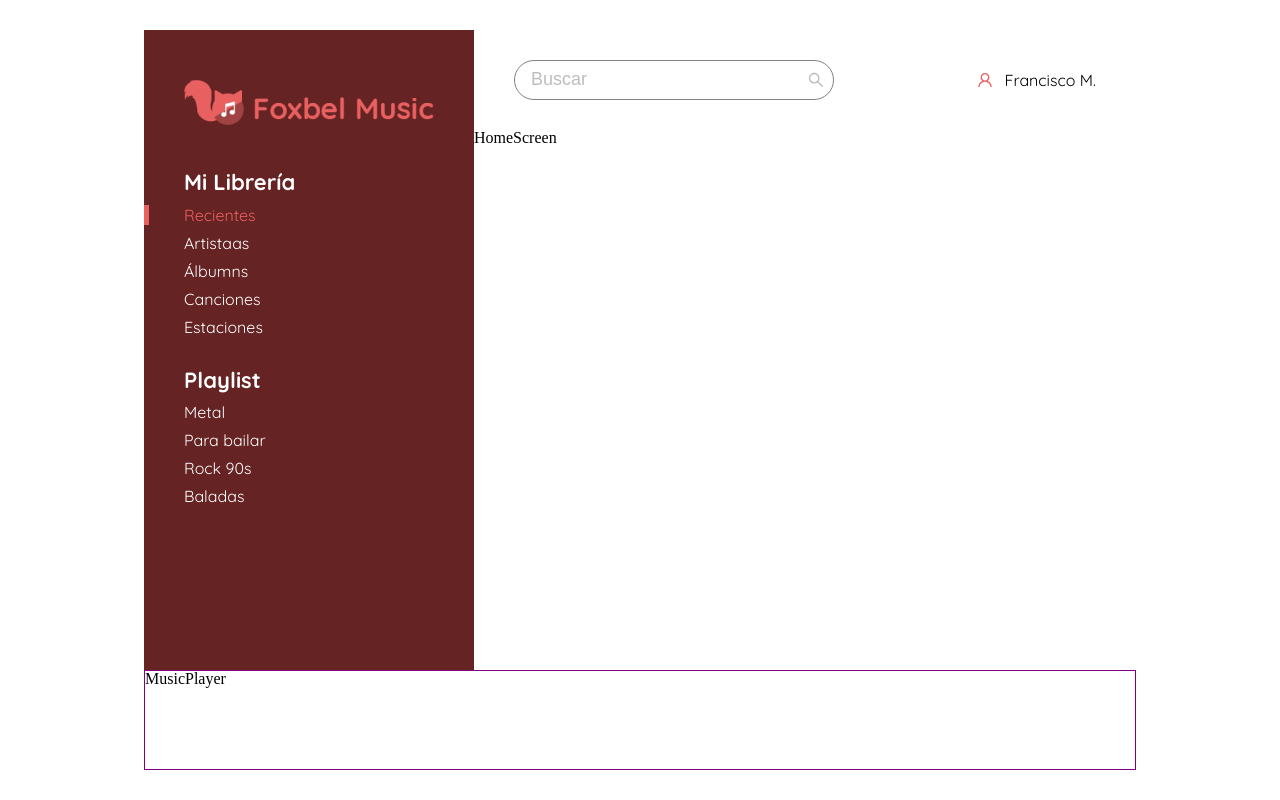
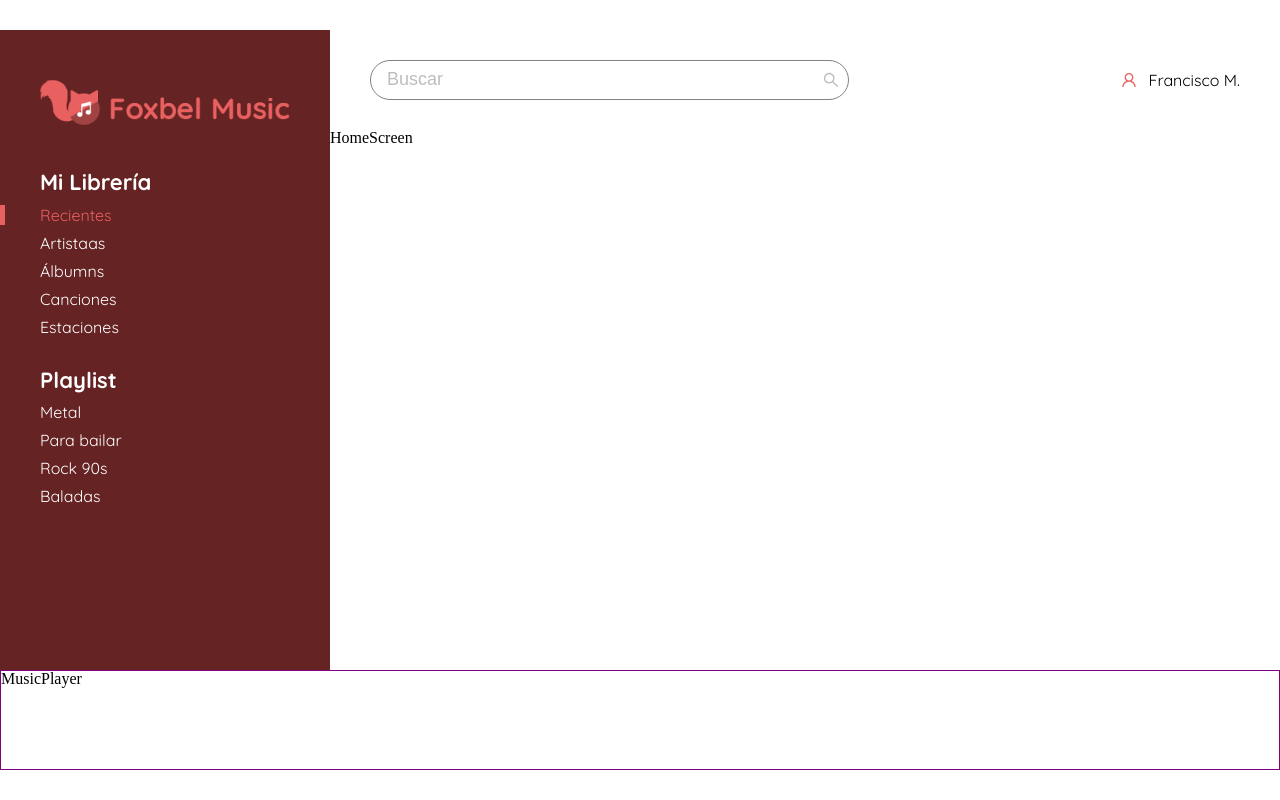
Before and after one commit to StevenACZ/Foxbel-Music, a React (Create React App) app: page / in a window 1280 px wide. Built offline with nearby package versions, Linux system fonts and the light colour scheme.

Commit message:
improved

```diff
--- a/src/components/layout/Styles.ts
+++ b/src/components/layout/Styles.ts
@@ -2,7 +2,7 @@ import styled from 'styled-components';
 
 export const LayoutStyled = styled.section`
   min-height: 100vh;
-  max-width: 992px;
+  max-width: 1300px;
   display: grid;
   grid-template-columns: 330px 1fr;
   grid-template-rows: 100px 1fr 100px;
@@ -20,7 +20,3 @@ export const LayoutStyled = styled.section`
   @media (max-width: 767px) {
   }
 `;
-
-export const Content = styled.main`
-  border: 1px solid black;
-`;
```
